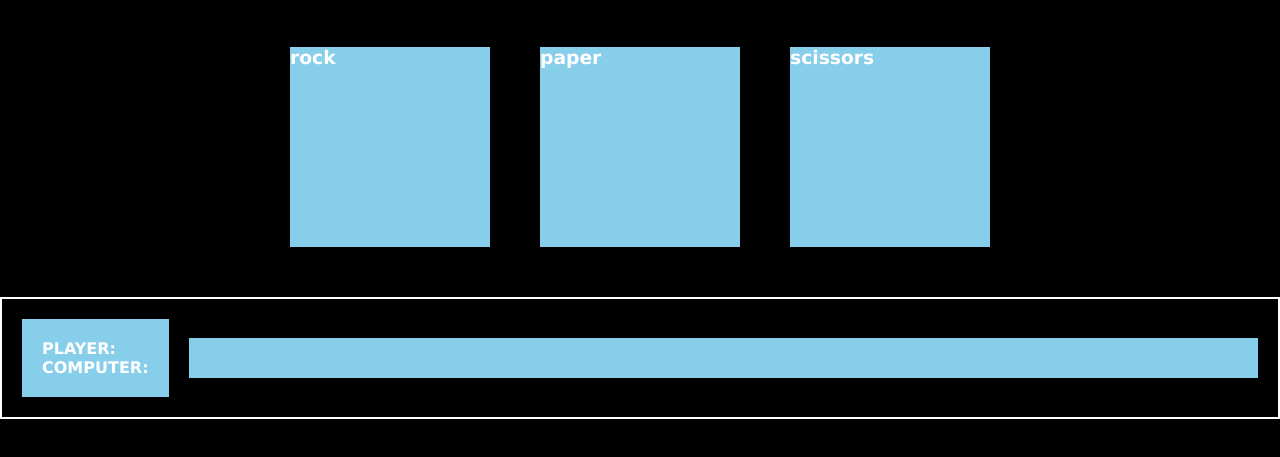
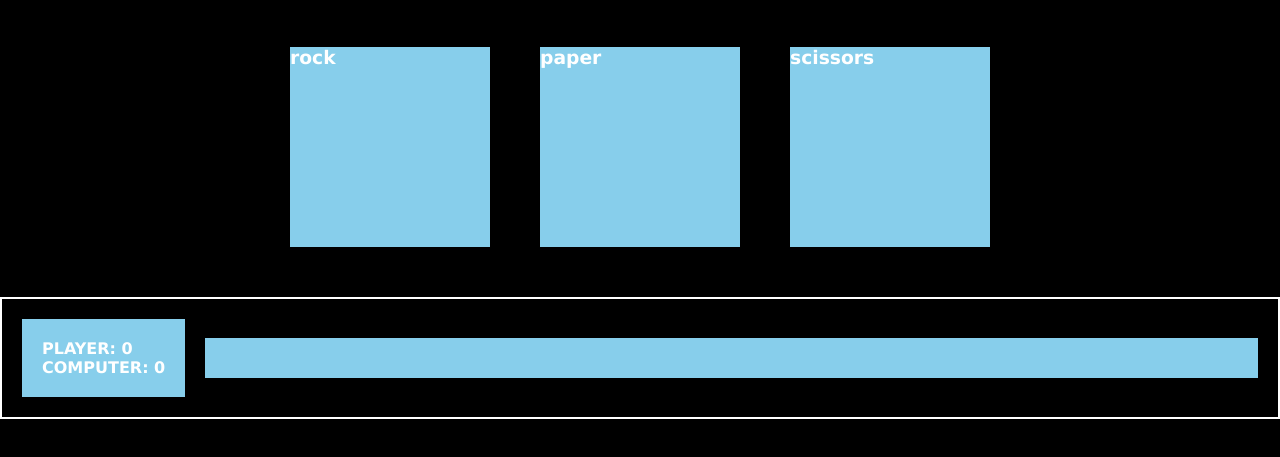
Before and after one commit to danodoms/rock-paper-scissors, a plain HTML site: page index.html in a window 1280 px wide. Shown: the part 141-598 px from the top of the page. Drawn offline with Linux system fonts and the light colour scheme.

Commit message:
Added player and computer score display

```diff
--- a/index.html
+++ b/index.html
@@ -31,9 +31,9 @@
 
         <div class="display">
             <div class="score-display">
-                PLAYER:
+                PLAYER: 0
                 <br>
-                COMPUTER:
+                COMPUTER: 0
             </div>
             <div class="winner-display"></div>
         </div>
--- a/script.js
+++ b/script.js
@@ -8,6 +8,11 @@ function displayScores(){
 }
 
 function displayRoundWinner(winner){
+
+    // playerScoreDisplay.textContent = `PLAYER: ${playerScore}`;
+    // computerScoreDisplay.textContent = `COMPUTER: ${computerScore}`;
+    scoreDisplay.innerHTML = `PLAYER: ${playerScore}<br>COMPUTER: ${computerScore}`;
+
     if(winner == 'Draw'){
         winnerDisplay.textContent = winner;
     }else{
@@ -112,6 +117,8 @@ const scissorsBtn = document.querySelector('.scissors-btn');
 const display = document.querySelector('.display');
 const winnerDisplay = document.querySelector('.winner-display');
 const scoreDisplay = document.querySelector('.score-display');
+// const playerScoreDisplay = document.querySelector('.score-display');
+// const computerScoreDisplay = playerScoreDisplay.nextElementSibling;
 
 rockBtn.addEventListener('click', () => {
     playRound('rock', getComputerChoice());
```
